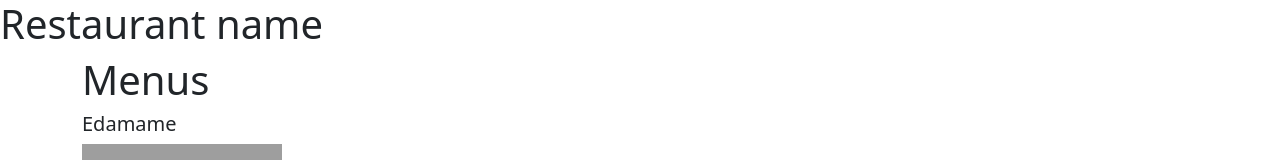
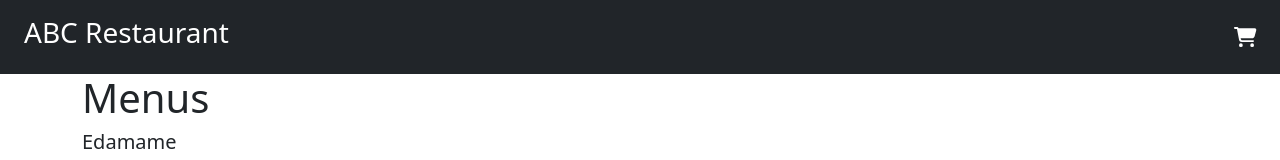
Before and after one commit to valenvwi/restaurant-ordering-app, a React (Vite) app: page / in a window 1280 px wide. Shown: the top 160 px of the page. Built offline with nearby package versions, Linux system fonts and the light colour scheme; data requests are answered from the project's data file; grey boxes are pictures that could not be loaded.

Commit message:
Add font awesome package, and shopping cart logo on the header

```diff
--- a/package.json
+++ b/package.json
@@ -10,6 +10,8 @@
     "preview": "vite preview"
   },
   "dependencies": {
+    "@fortawesome/free-solid-svg-icons": "^6.4.2",
+    "@fortawesome/react-fontawesome": "^0.2.0",
     "axios": "^1.6.2",
     "bootstrap": "^5.3.2",
     "react": "^18.2.0",
--- a/src/App/UI/Header.jsx
+++ b/src/App/UI/Header.jsx
@@ -1,7 +1,14 @@
+import { FontAwesomeIcon } from "@fortawesome/react-fontawesome";
+import { faCartShopping } from "@fortawesome/free-solid-svg-icons";
+
 export default function Header() {
   return (
-    <>
-      <h1>Restaurant name</h1>
-    </>
-  )
+    <div className="bg-dark text-white px-4 py-3 d-flex justify-content-between align-items-center">
+      <h3>ABC Restaurant</h3>
+      <FontAwesomeIcon
+        icon={faCartShopping}
+        style={{ color: "#ffffff", fontSize: "20px" }}
+      />
+    </div>
+  );
 }
```
Also changed, not shown: 1 other file (tests, documents, lock files or other folders).
